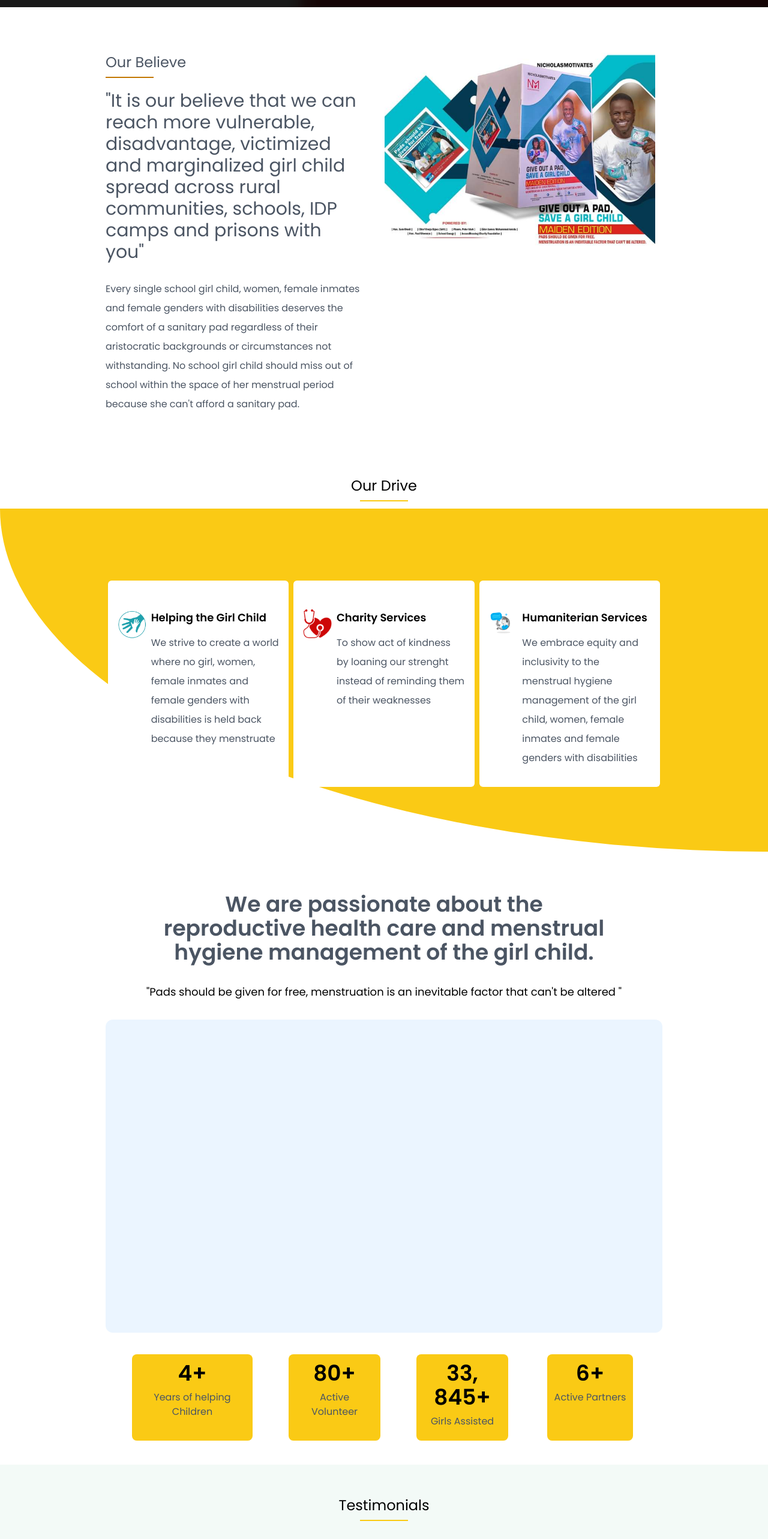
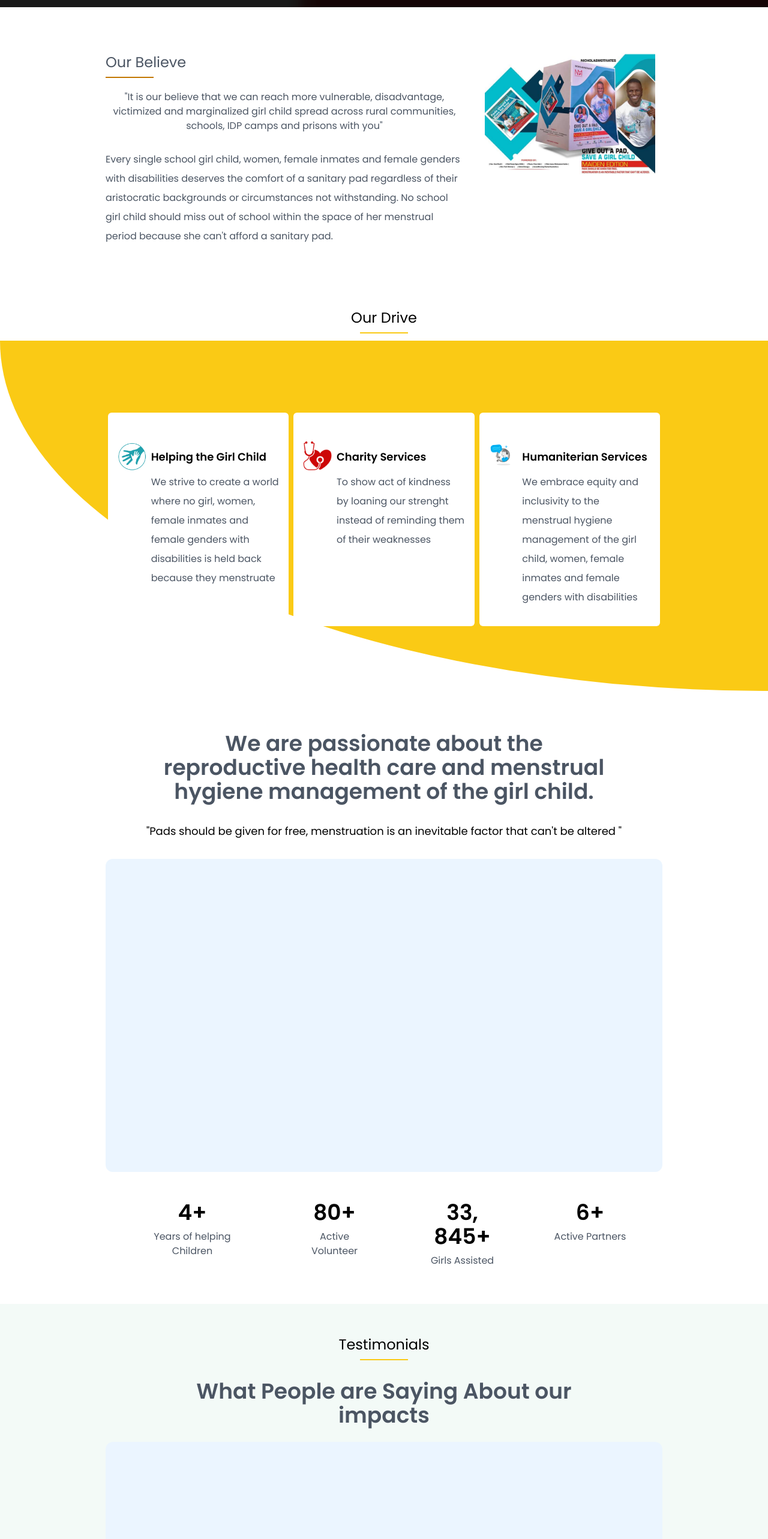
Before and after one commit to LASGLOWTECH/NMI, a React (Create React App) app: page / in a window 1280 px wide. Shown: the part 1040-3606 px from the top of the page at 60% size. Built offline with nearby package versions, Linux system fonts and the light colour scheme.

Commit message:
made changes

```diff
--- a/src/home.jsx
+++ b/src/home.jsx
@@ -58,9 +58,9 @@ const Home = () => {
           <h4 className=' text-2xl text-center f-bold text-gray-600 font-medium  md:text-left'>Our Believe</h4>
           <div className="line p  place-self-center w-20 md:place-self-start md:w-20 border border-yellow-500"></div>
 
-          <h5 className='  text-2xl md:text-3xl pt-3 text-center  md:max-w-2xl text-gray-600 font-medium md:text-left '>"It is our believe that we can reach more
+          <h5 className='  text-l pt-3  text-center  text-gray-600 font-medium text-left '>"It is our believe that we can reach more
            vulnerable, disadvantage, victimized and marginalized girl child spread across rural communities, schools, IDP camps and prisons with you"</h5>
-          <p className='text-base text-center md:max-w-2xl font-medium text-gray-600 py-5 md:text-left leading-loose  ' >
+          <p className='text-base text-center  md:max-w-2xl font-medium text-gray-600 py-5 md:text-left leading-loose  ' >
             Every single school girl child, women, female inmates and female genders with disabilities deserves the comfort of a sanitary pad regardless of
             their aristocratic backgrounds or circumstances not withstanding. No school girl child should miss out of school within the space of her
             menstrual period because she can't afford a sanitary pad.</p>
@@ -94,7 +94,7 @@ const Home = () => {
                   <img src={Infos.Icon} className="rounded w-[200px] md:w-[100px]" alt="girl" />
                 </div>
                 <div className="flex flex-col  pl-2">
-                  <h4 className=' text-lg text-center md:text-start font-bold'>{Infos.headtext}</h4>
+                  <h4 className=' text-lg text-center pt-3 md:text-start font-bold'>{Infos.headtext}</h4>
                   <p className='border-bl text-center  md:text-start  text-base leading-loose break-word max-w-md font-medium text-gray-600 py-3 ' >
                     {Infos.bodytext}</p>
                 </div>
@@ -126,7 +126,7 @@ const Home = () => {
       <section className="Vivav   py-4">
         <div className='container mx-auto px-4 pt-10  pb-3 flex flex-col items-center' >
           <div className=" max-wd-md hover:border-blue-300  container mx-auto px-2 ">
-            <h5 className=' text-4xl max-w-auto py-3 text-center md:px-20  text-gray-600 font-bold'>We are passionate about the reproductive health care
+            <h5 className=' text-2xl md:text-4xl md:max-w-auto py-3 text-center md:px-20  text-gray-600 font-bold'>We are passionate about the reproductive health care
               and menstrual hygiene management of the girl child.</h5>
               <p className="text-uppercase text-[18px] leading-loose text-center py-4 font-medium "> "Pads should be given for free, menstruation is an inevitable factor that can't be altered
              " </p>
@@ -147,12 +147,12 @@ const Home = () => {
 
 
         <div className="container    mx-auto px-10 ">
-          <div className=" grid gap-3 px-7   md:gap-3 md:space-x-12 grid-cols-2 py-3 service-points my-3   md:grid-cols-4">
+          <div className=" grid gap-3 px-7   md:gap-3 md:space-x-12 grid-cols-1 py-3 service-points my-3   md:grid-cols-4">
             {Doings.map(doing => {
 
               return (<div className="flex rounded-md flex-row mt-3 justify-evenly " key={doing.id} >
 
-                <div className="flex flex-col bg-yellow-300  hover:bg-blue-50  hover:scale-110 rounded-lg  p-3">
+                <div className="flex flex-col   hover:bg-blue-50  hover:scale-110 rounded-lg  p-3">
                   <h1 className=' text-4xl md:text-4xl text-center text-black font-bold  '>{doing.topN}+</h1>
                   <p className=' text-base text-center hover:text-black font-medium text-gray-600 py-2 ' >
                     {doing.btext}</p>
@@ -173,7 +173,7 @@ const Home = () => {
             <h4 className=' text-2xl text-center font-medium pt-5'>Testimonials</h4>
             <div className="line p  place-self-center w-20 md:w-20 border border-yellow-300"></div>
 
-            <h5 className=' text-4xl max-w-auto py-6 text-center md:px-20  text-gray-600 font-bold '>What People are Saying
+            <h5 className=' text-3xl md:text-4xl md:max-w-auto py-6 text-center md:px-20  text-gray-600 font-bold '>What People are Saying
               About our impacts </h5>
 
           </div>
@@ -230,7 +230,7 @@ const Home = () => {
             <h4 className=' text-2xl text-center font-medium pt-5'>Our Tours</h4>
             <div className="line p  place-self-center w-20  md:w-20 border border-yellow-300"></div>
 
-            <h5 className=' text-4xl px-0 max-w-auto pt-5  text-center md:px-20  text-gray-600 font-medium '>Higlights from our campaign projects, community outreaches  and moments in rendering humaniterian aid and creating social harmony and impacts </h5>
+            <h5 className=' text-2xl md:text-4xl px-0 md:max-w-auto pt-5  text-center md:px-20  text-gray-600 font-medium '>Higlights from our campaign projects, community outreaches  and moments in rendering humaniterian aid and creating social harmony and impacts </h5>
 
           </div>
         </div>
```
